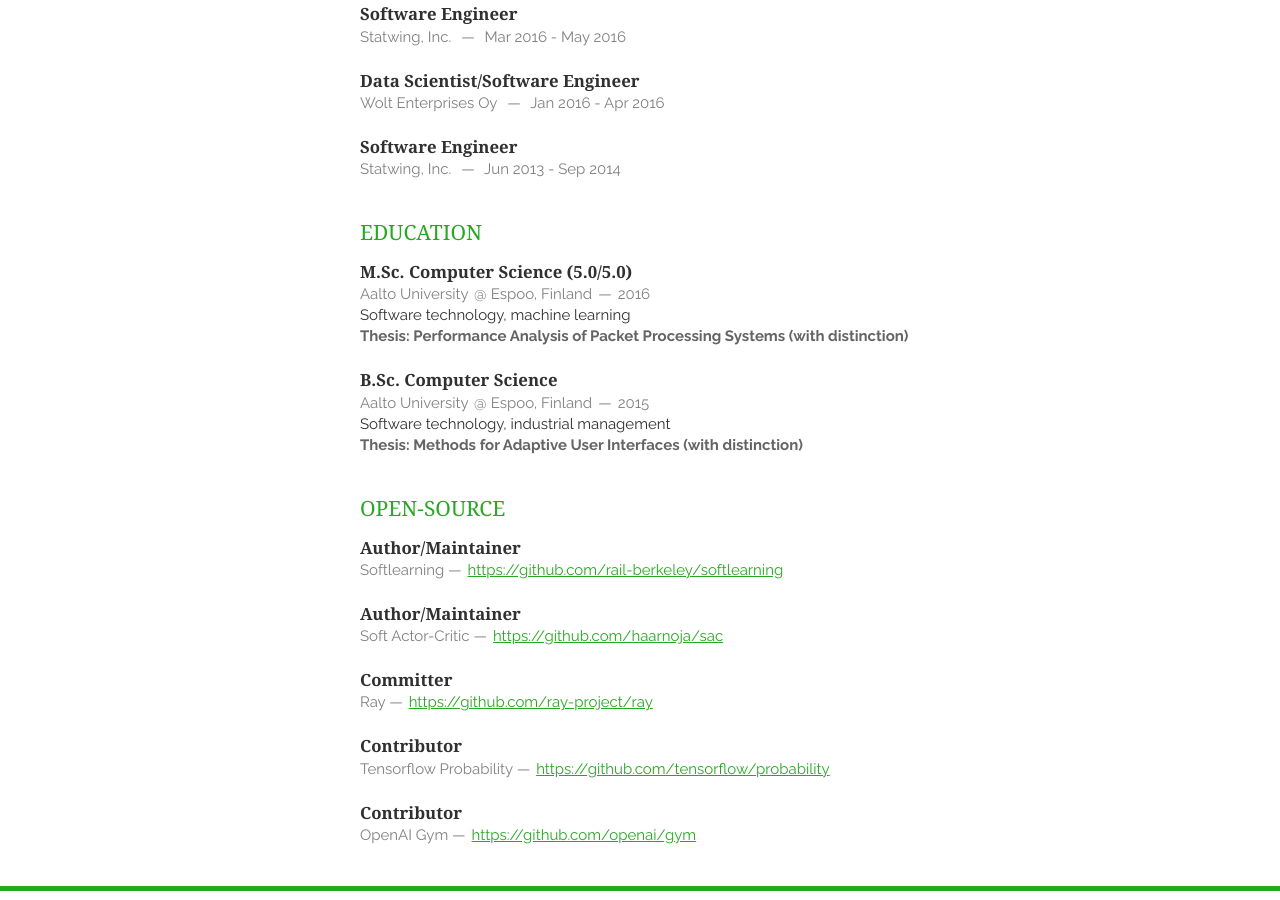
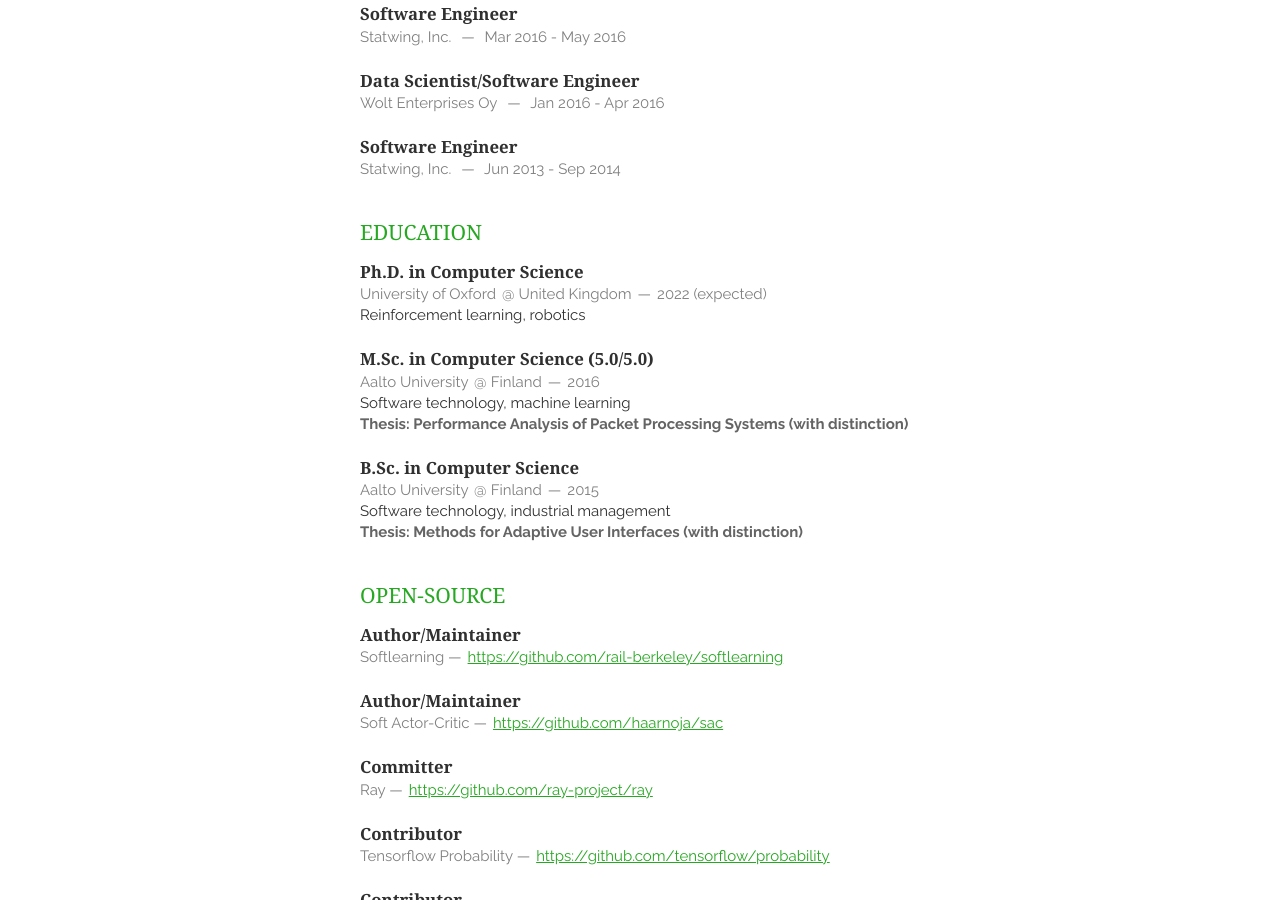
Before and after one commit to hartikainen/hartikainen.github.io, a Jekyll site: the page built from index.html, in a window 1280 px wide and 900 px high, scrolled down 1094 px. Built offline with Jekyll 4.4.1, drawn with Linux system fonts in a browser that asks for light colours; nearby versions of some CDN libraries; some web fonts are replaced; the list of posts is cut into pages by our own code.

Commit message:
Update education data, add Oxford

```diff
--- a/_data/education.yaml
+++ b/_data/education.yaml
@@ -1,14 +1,20 @@
-- degree: M.Sc. Computer Science
+- degree: Ph.D. in Computer Science
+  school: University of Oxford
+  location: United Kingdom
+  graduation: 2022 (expected)
+  major: Reinforcement learning
+  minor: robotics
+- degree: M.Sc. in Computer Science
   school: Aalto University
-  location: Espoo, Finland
+  location: Finland
   graduation: 2016
   gpa: 5.0/5.0
   major: Software technology
   minor: machine learning
   thesis: Performance Analysis of Packet Processing Systems (with distinction)
-- degree: B.Sc. Computer Science
+- degree: B.Sc. in Computer Science
   school: Aalto University
-  location: Espoo, Finland
+  location: Finland
   graduation: 2015
   gpa: ~
   major: Software technology
```
